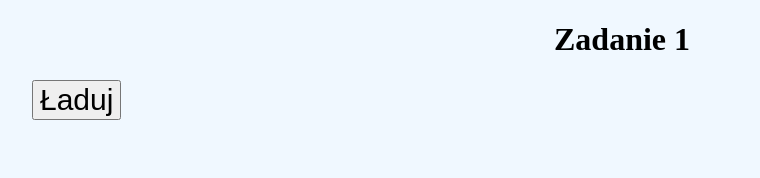
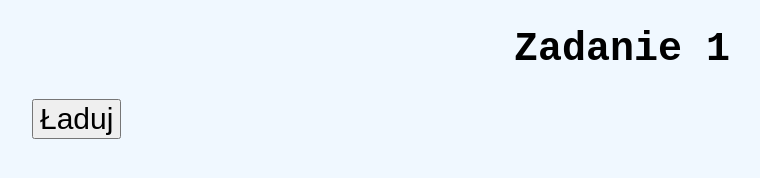
Before and after one commit to GIBISZEF/AJAXZADANIE2, a plain HTML site: page index.html in a window 1280 px wide. Shown: the whole page, without its empty margins (18-778 px from the left). Drawn offline with Linux system fonts and the light colour scheme.

Commit message:
Dodanie jeszcze kolejnych styli na strone

```diff
--- a/style.css
+++ b/style.css
@@ -4,7 +4,9 @@ body,html{
     padding: auto;
 }
 h1{
+    font-size: 40px;
     text-align: center;
+    font-family: 'Courier New', Courier, monospace;
 }
 button{
     margin-left: 50px;
```
